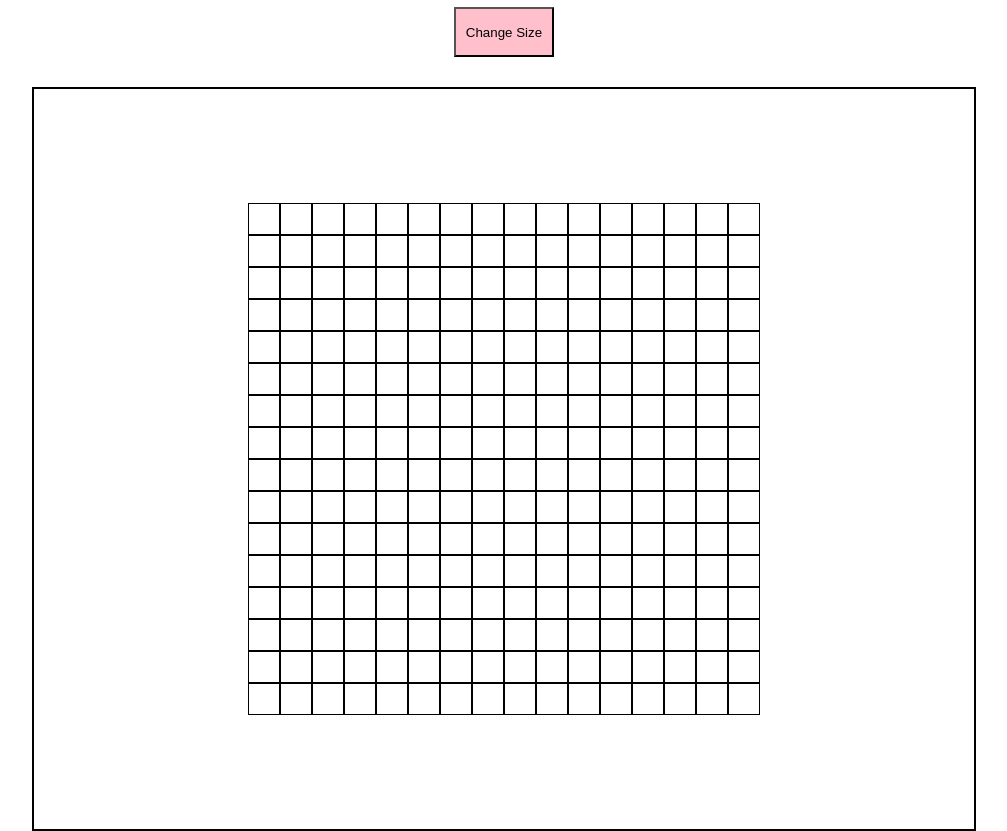
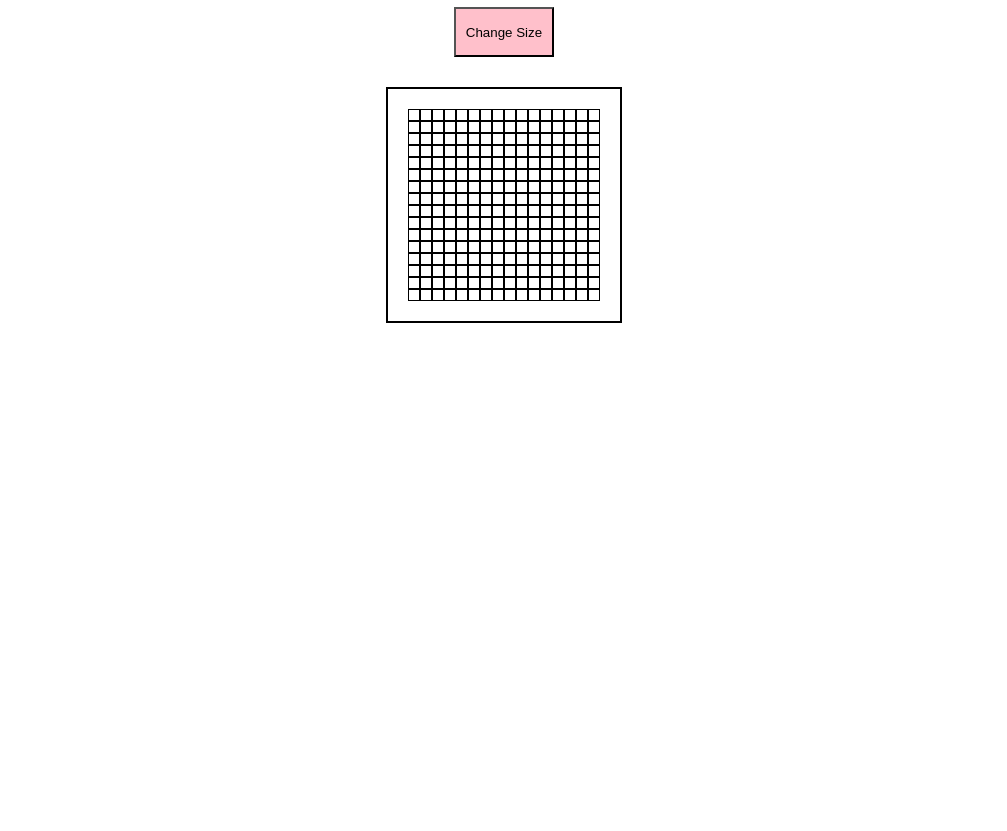
Before and after one commit to sfaruk2001/Etch-a-Sketch, a plain HTML site: page index.html in a window 1280 px wide. Shown: the part 40-871 px from the top of the page, without its empty margins (136-1143 px from the left). After the commit the page ends 800 px from the top, so only its background shows below. Drawn offline with Linux system fonts and the light colour scheme.

Commit message:
Allows user to determine grid size

```diff
--- a/app.js
+++ b/app.js
@@ -4,7 +4,7 @@ const body = document.querySelector("body");
 
 gridButton.addEventListener("click", function() {
     let size = prompt("What size do you want the grid to be?",16);
-
+    container.innerHTML = "";
 
     createGrid(size);
 });
@@ -20,8 +20,8 @@ function createGrid(size) {
         row.style.display = "flex";
         for (let j = 0; j < size; j++) {
             let square = document.createElement("div");
-            square.style.height = "30px";
-            square.style.width = "30px";
+            square.style.height = "10px";
+            square.style.width = "10px";
             square.style.border = "black 1px solid";
             square.classList.add("cell");
             square.addEventListener('mouseover', colorCell);
--- a/styles.css
+++ b/styles.css
@@ -18,17 +18,15 @@ header h1 {
 
 
 .container {
-    height: 700px;
-    width: 900px;
     background-color: white;
     border: solid 2px;
-    border-color: 2px;
-    color: black;
+    border-color: black 2px;
     display: flex;
     padding: 20px;
     flex-direction: column;
     justify-content: center;
     align-items: center;
+
 }
 
 .nav button {
```
